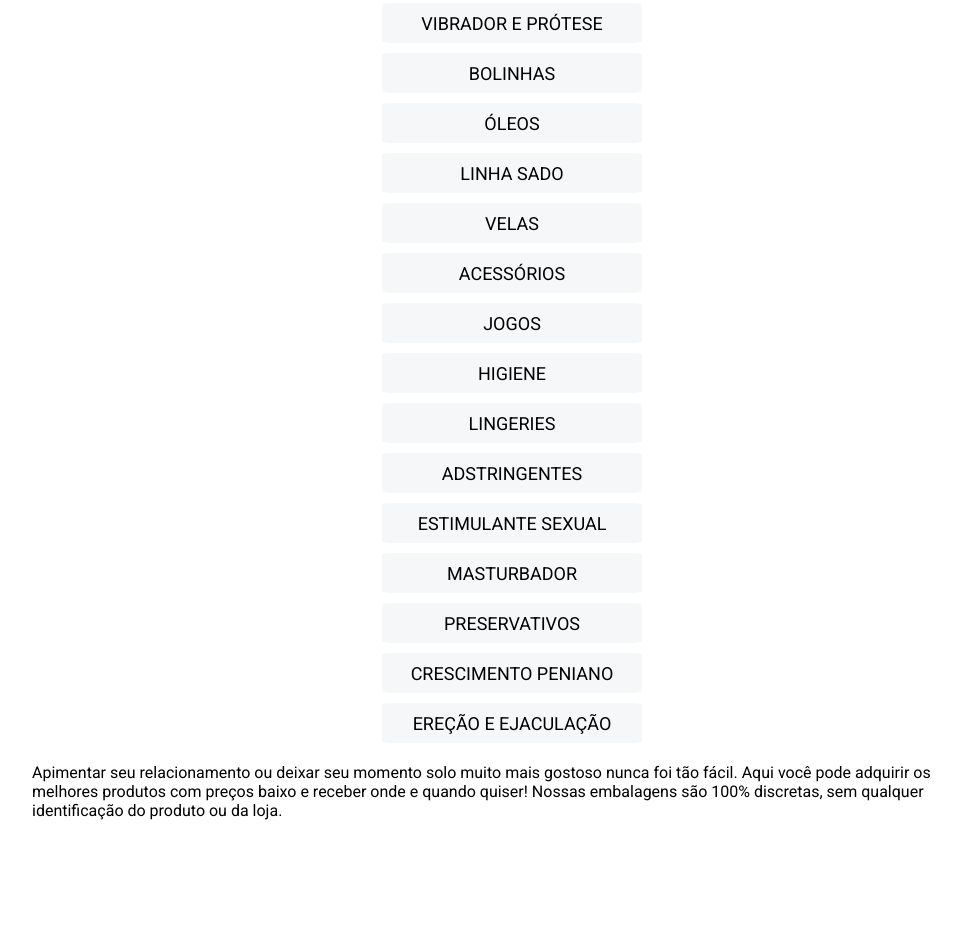
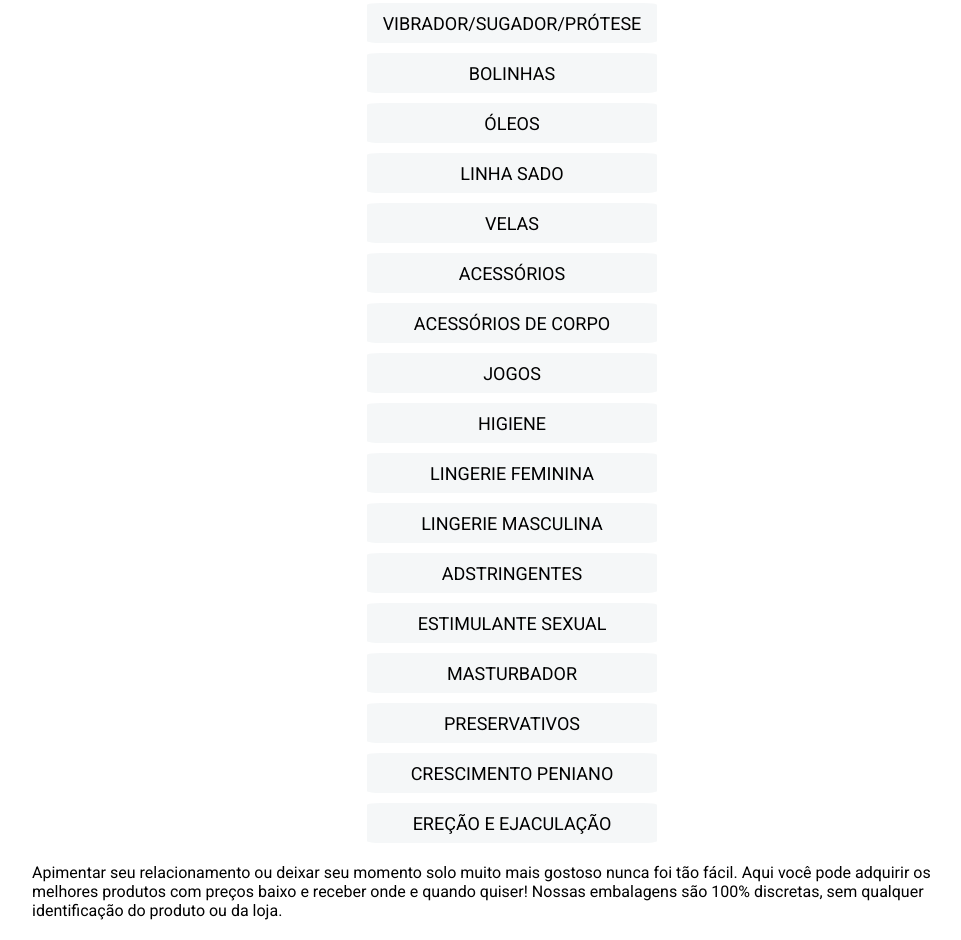
Before and after one commit to Batushk4/linktree-gabi, a plain HTML site: page index.html in a window 1280 px wide. Shown: the part 520-1460 px from the top of the page, without its empty margins (128-1089 px from the left). Before the commit the page ends 1360 px from the top, so only its background shows below. Drawn offline with Linux system fonts and the light colour scheme.

Commit message:
categorias criada e nome da categoria alterado

```diff
--- a/index.html
+++ b/index.html
@@ -1,5 +1,6 @@
 <!DOCTYPE html>
 <html lang="en">
+
 <head>
     <meta charset="UTF-8">
     <meta http-equiv="X-UA-Compatible" content="IE=edge">
@@ -7,6 +8,7 @@
     <link rel="stylesheet" href="style.css">
     <title>PURO DESEJO</title>
 </head>
+
 <body>
 
     <div class="container">
@@ -26,31 +28,71 @@
 
         <!-- links -->
         <div class="links">
-        <a href="https://batushk4.github.io/links-puro-desejo/index.html"><input type="submit" value="CATÁLOGO COMPLETO"></a>
-        <a href="https://batushk4.github.io/links-puro-desejo/lubrificantes.html"><input type="submit" value="LUBRIFICANTES"></a>
+
+            <a href="https://batushk4.github.io/links-puro-desejo/index.html"><input type="submit"
+                    value="CATÁLOGO COMPLETO"></a>
+
+            <a href="https://batushk4.github.io/links-puro-desejo/lubrificantes.html"><input type="submit"
+                    value="LUBRIFICANTES"></a>
+
             <a href="https://batushk4.github.io/links-puro-desejo/anal.html"><input type="submit" value="ANAL"></a>
+
             <a href="https://batushk4.github.io/links-puro-desejo/sexo-oral.html"><input type="submit" value="ORAL"></a>
-        <a href="https://batushk4.github.io/links-puro-desejo/vibradores.html"><input type="submit" value="VIBRADOR E PRÓTESE"></a>
-        <a href="https://batushk4.github.io/links-puro-desejo/bolinhas.html"><input type="submit" value="BOLINHAS"></a>
+
+            <a href="https://batushk4.github.io/links-puro-desejo/vibradores.html"><input type="submit"
+                    value="VIBRADOR/SUGADOR/PRÓTESE"></a>
+
+            <a href="https://batushk4.github.io/links-puro-desejo/bolinhas.html"><input type="submit"
+                    value="BOLINHAS"></a>
+
             <a href="https://batushk4.github.io/links-puro-desejo/oleos.html"><input type="submit" value="ÓLEOS"></a>
-        <a href="https://batushk4.github.io/links-puro-desejo/linhasado.html"><input type="submit" value="LINHA SADO"></a>
+
+            <a href="https://batushk4.github.io/links-puro-desejo/linhasado.html"><input type="submit"
+                    value="LINHA SADO"></a>
+
             <a href="https://batushk4.github.io/links-puro-desejo/velas.html"><input type="submit" value="VELAS"></a>
-        <a href="https://batushk4.github.io/links-puro-desejo/acessorios.html"><input type="submit" value="ACESSÓRIOS"></a>
+
+            <a href="https://batushk4.github.io/links-puro-desejo/acessorios.html"><input type="submit"
+                    value="ACESSÓRIOS"></a>
+
+            <a href=""><input type="submit" value="ACESSÓRIOS DE CORPO"></a>
+
             <a href="https://batushk4.github.io/links-puro-desejo/jogos.html"><input type="submit" value="JOGOS"></a>
-        <a href="https://batushk4.github.io/links-puro-desejo/higiene.html"><input type="submit" value="HIGIENE"></a>
-        <a href="https://batushk4.github.io/links-puro-desejo/lingeries.html"><input type="submit" value="LINGERIES"></a>
-        <a href="https://batushk4.github.io/links-puro-desejo/adstringentes.html"><input type="submit" value="ADSTRINGENTES"></a>
-        <a href="https://batushk4.github.io/links-puro-desejo/excitante-oral.html"><input type="submit" value="ESTIMULANTE SEXUAL"></a>
-        <a href="https://batushk4.github.io/links-puro-desejo/masturbador.html"><input type="submit" value="MASTURBADOR"></a>
-        <a href="https://batushk4.github.io/links-puro-desejo/preservativo.html"><input type="submit" value="PRESERVATIVOS"></a>
-        <a href="https://batushk4.github.io/links-puro-desejo/crescimento-peniano.html"><input type="submit" value="CRESCIMENTO PENIANO"></a>
-        <a href="https://batushk4.github.io/links-puro-desejo/erecao.html"><input type="submit" value="EREÇÃO E EJACULAÇÃO"></a>
+
+            <a href="https://batushk4.github.io/links-puro-desejo/higiene.html"><input type="submit"
+                    value="HIGIENE"></a>
+
+            <a href="https://batushk4.github.io/links-puro-desejo/lingeries.html"><input type="submit"
+                    value="LINGERIE FEMININA"></a>
+
+            <a href=""><input type="submit" value="LINGERIE MASCULINA"></a>
+
+            <a href="https://batushk4.github.io/links-puro-desejo/adstringentes.html"><input type="submit"
+                    value="ADSTRINGENTES"></a>
+
+            <a href="https://batushk4.github.io/links-puro-desejo/excitante-oral.html"><input type="submit"
+                    value="ESTIMULANTE SEXUAL"></a>
+
+            <a href="https://batushk4.github.io/links-puro-desejo/masturbador.html"><input type="submit"
+                    value="MASTURBADOR"></a>
+
+            <a href="https://batushk4.github.io/links-puro-desejo/preservativo.html"><input type="submit"
+                    value="PRESERVATIVOS"></a>
+
+            <a href="https://batushk4.github.io/links-puro-desejo/crescimento-peniano.html"><input type="submit"
+                    value="CRESCIMENTO PENIANO"></a>
+
+            <a href="https://batushk4.github.io/links-puro-desejo/erecao.html"><input type="submit"
+                    value="EREÇÃO E EJACULAÇÃO"></a>
+
         </div>
 
         <div class="footer">
             <footer>
                 <p>
-                Apimentar seu relacionamento ou deixar seu momento solo muito mais gostoso nunca foi tão fácil. Aqui você pode adquirir os melhores produtos com preços baixo e receber onde e quando quiser! Nossas embalagens são 100% discretas, sem qualquer identificação do produto ou da loja.
+                    Apimentar seu relacionamento ou deixar seu momento solo muito mais gostoso nunca foi tão fácil. Aqui
+                    você pode adquirir os melhores produtos com preços baixo e receber onde e quando quiser! Nossas
+                    embalagens são 100% discretas, sem qualquer identificação do produto ou da loja.
                 </p>
             </footer>
         </div>
@@ -58,4 +100,5 @@
     </div>
 
 </body>
+
 </html>
--- a/style.css
+++ b/style.css
@@ -1,15 +1,15 @@
-@import url('https://fonts.googleapis.com/css2?family=Roboto:wght@400;700&display=swap');
+@import url("https://fonts.googleapis.com/css2?family=Roboto:wght@400;700&display=swap");
 
 * {
     margin: 0;
     padding: 0;
-    font-family: 'Roboto', sans-serif;
+    font-family: "Roboto", sans-serif;
 }
 
 .container {
     max-width: 960px;
     padding: 0 3%;
-    margin: 0 auto ;
+    margin: 0 auto;
 }
 
 .logo {
@@ -33,7 +33,7 @@
     color: #000;
 }
 
-.descricao p{
+.descricao p {
     margin-bottom: 15px;
     font-size: 18px;
     color: #000;
@@ -51,7 +51,7 @@
 
 .links input {
     cursor: pointer;
-    width: 260px;
+    width: 290px;
     height: 40px;
     font-size: 18px;
     color: #000;
@@ -66,7 +66,7 @@
     color: white;
 }
 
-.footer p{
+.footer p {
     margin-bottom: 20px;
     display: flex;
 }
```
Lines whose indentation alone changed are shown as unchanged.
